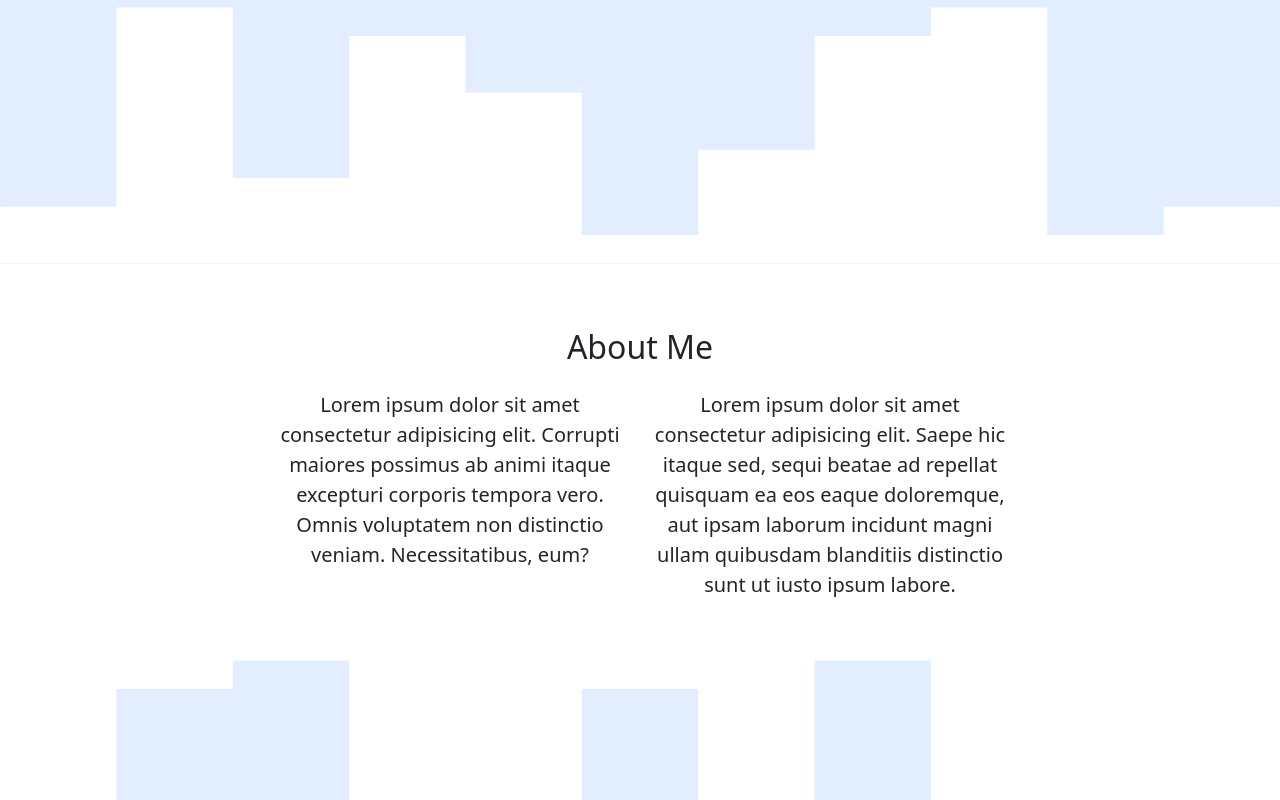
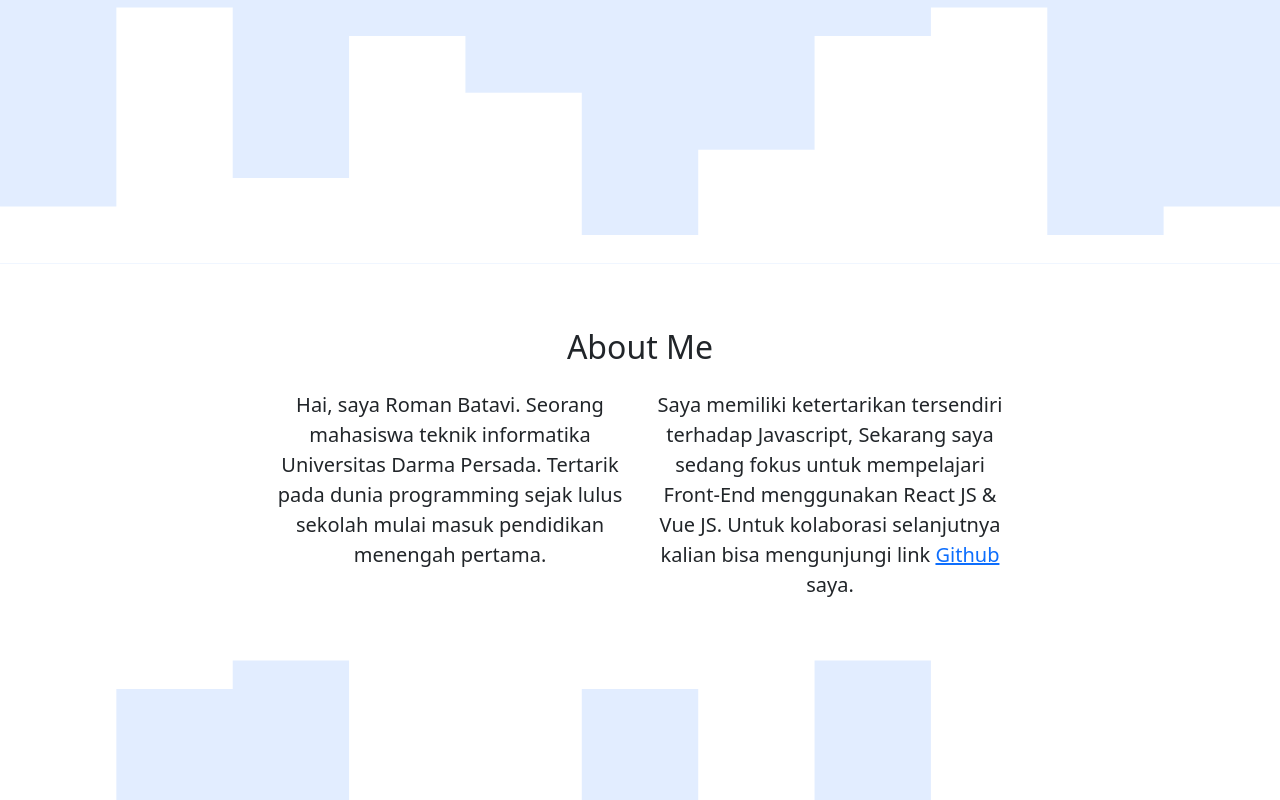
Before and after one commit to romanbatavi/porto-bootstrap5, a plain HTML site: page index.html in a window 1280 px wide. Shown: the part 493-1293 px from the top of the page. Drawn offline with nearby package versions, Linux system fonts and the light colour scheme.

Commit message:
edit bout

```diff
--- a/index.html
+++ b/index.html
@@ -63,10 +63,17 @@
         </div>
         <div class="row text-center justify-content-center fs-5">
           <div class="col-md-4 mb-3">
-            <p>Lorem ipsum dolor sit amet consectetur adipisicing elit. Corrupti maiores possimus ab animi itaque excepturi corporis tempora vero. Omnis voluptatem non distinctio veniam. Necessitatibus, eum?</p>
+            <p>
+              Hai, saya Roman Batavi. Seorang mahasiswa teknik informatika Universitas Darma Persada.
+              Tertarik pada dunia programming sejak lulus sekolah mulai masuk pendidikan menengah pertama.
+              </p>
           </div>
           <div class="col-md-4 mb-3">
-            <p>Lorem ipsum dolor sit amet consectetur adipisicing elit. Saepe hic itaque sed, sequi beatae ad repellat quisquam ea eos eaque doloremque, aut ipsam laborum incidunt magni ullam quibusdam blanditiis distinctio sunt ut iusto ipsum labore.</p>
+            <p>
+              Saya memiliki ketertarikan tersendiri terhadap Javascript,
+              Sekarang saya sedang fokus untuk mempelajari Front-End menggunakan React JS & Vue JS.
+              Untuk kolaborasi selanjutnya kalian bisa mengunjungi link <a href="https://github.com/romanbatavi" class="text-primary">Github</a> saya.
+            </p>
           </div>
         </div>
       </div>
```
